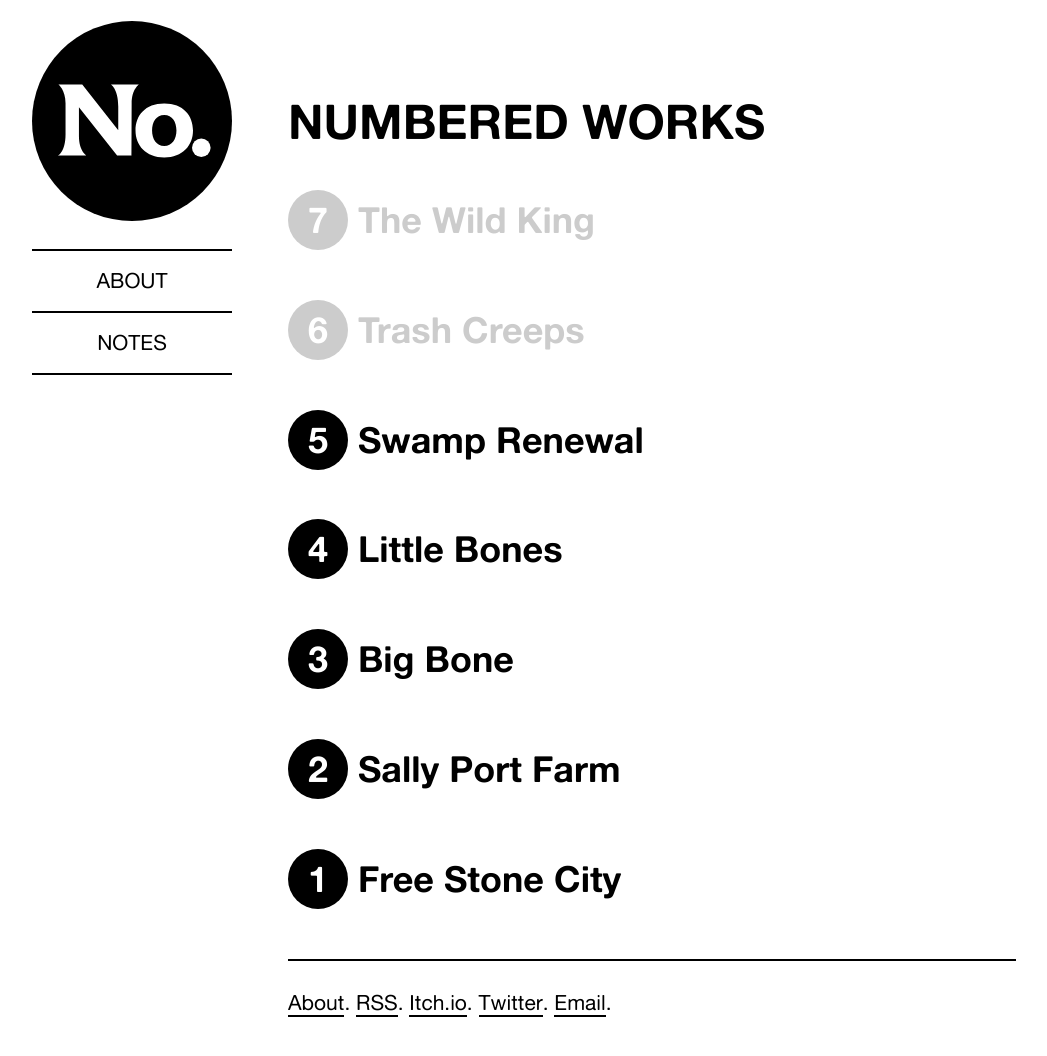
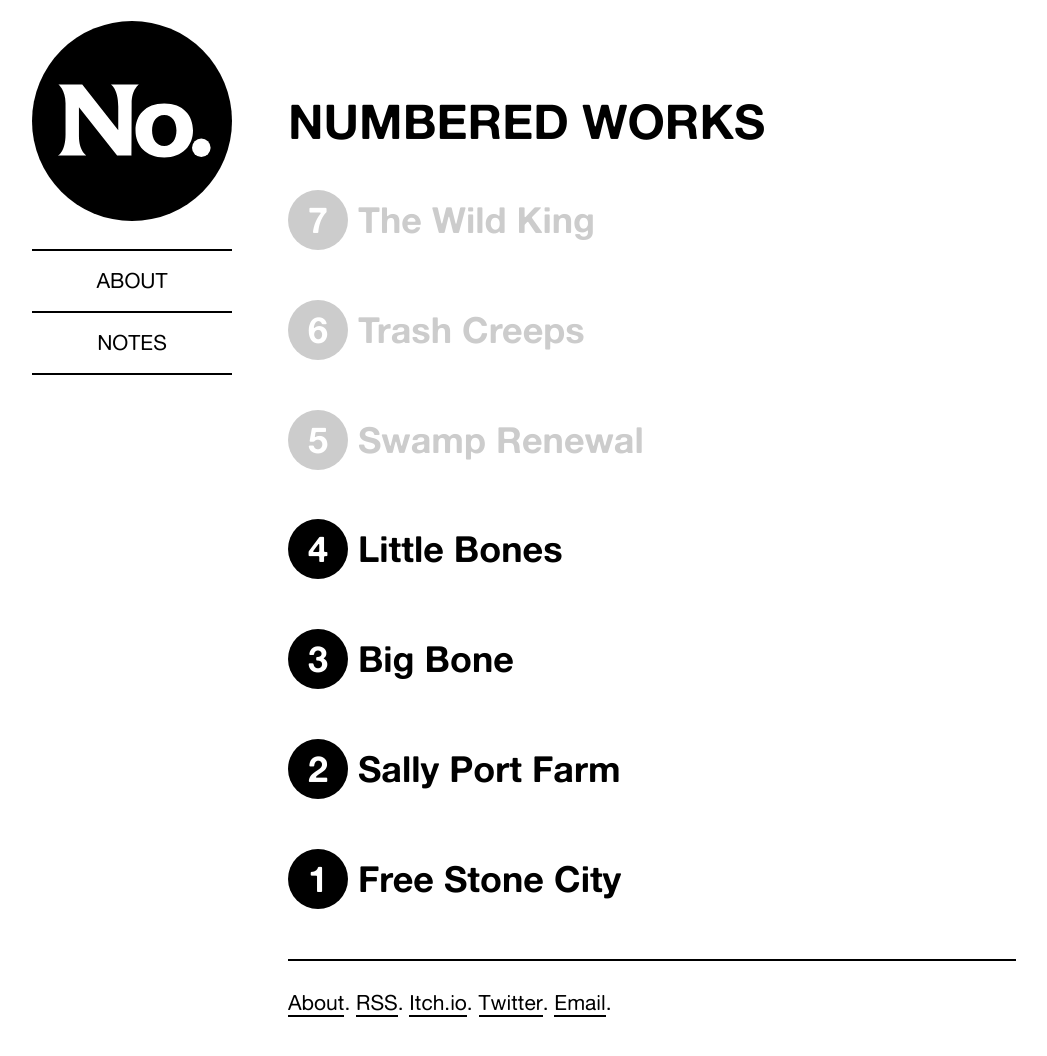
Before and after one commit to numbered-works/numbered-works.github.io, a Jekyll site: the page built from index.md, in a window 1280 px wide and 1066 px high. Shown: the top 1056 px of the window, without its empty margins (108-1155 px from the left). Built offline with Jekyll 4.4.1, drawn with Linux system fonts in a browser that asks for light colours.

Commit message:
No Renewal

```diff
--- a/_layouts/home.html
+++ b/_layouts/home.html
@@ -106,7 +106,7 @@ h2.soon span.key { background-color: #ccc; }
 
 <h2 class="soon"><span class="key">7</span> The Wild King</h2>
 <h2 class="soon"><span class="key">6</span> Trash Creeps</h2>
-<h2><a href="/swamp-renewal"><span class="key">5</span> Swamp Renewal</h2>
+<h2 class="soon"><span class="key">5</span> Swamp Renewal</h2>
 <h2><a href="/little-bones"><span class="key">4</span> Little Bones</h2>
 <h2><a href="/big-bone"><span class="key">3</span> Big Bone</h2>
 <h2><a href="/sally-port-farm"><span class="key">2</span> Sally Port Farm</a></h2>
```
